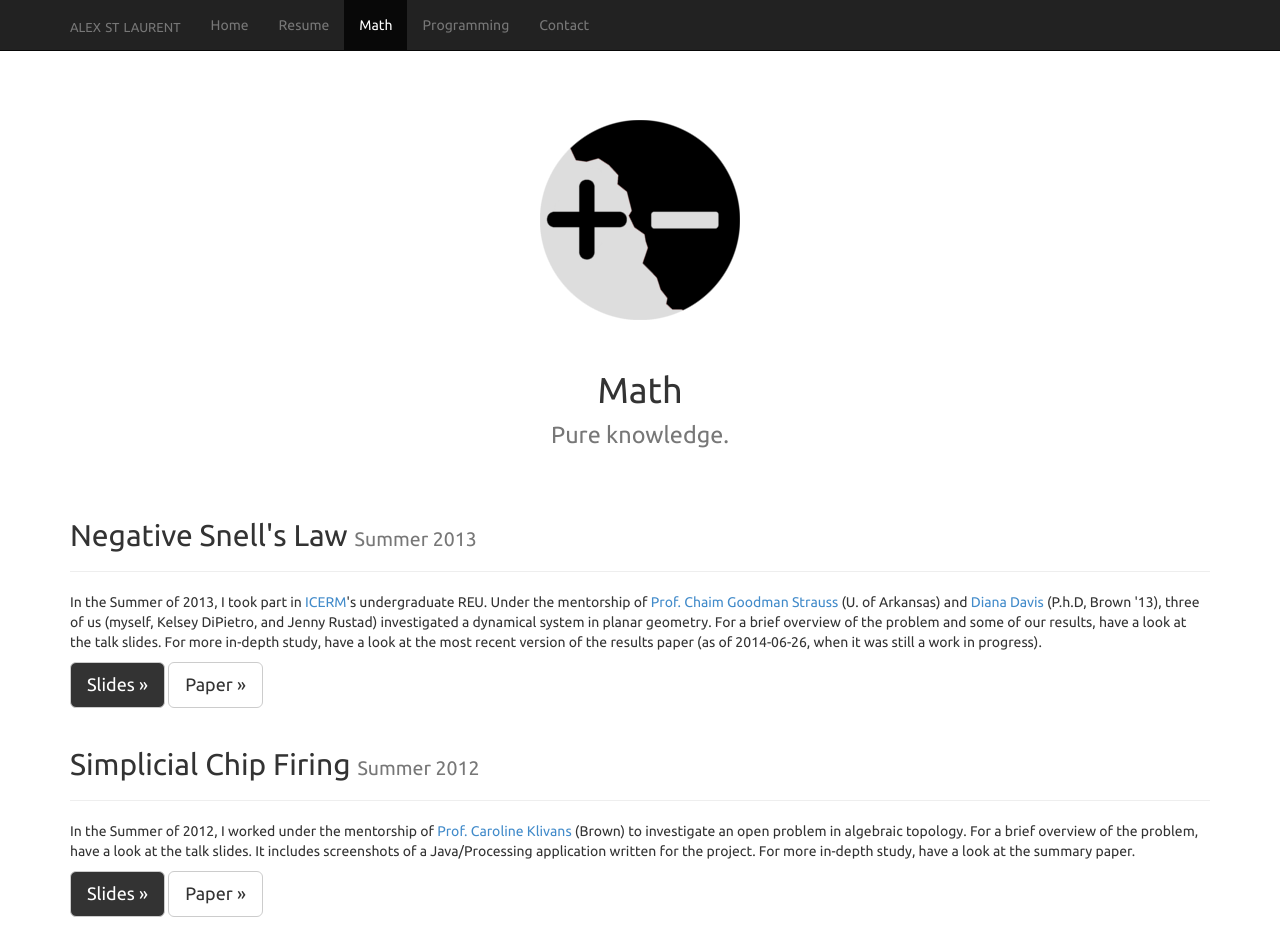
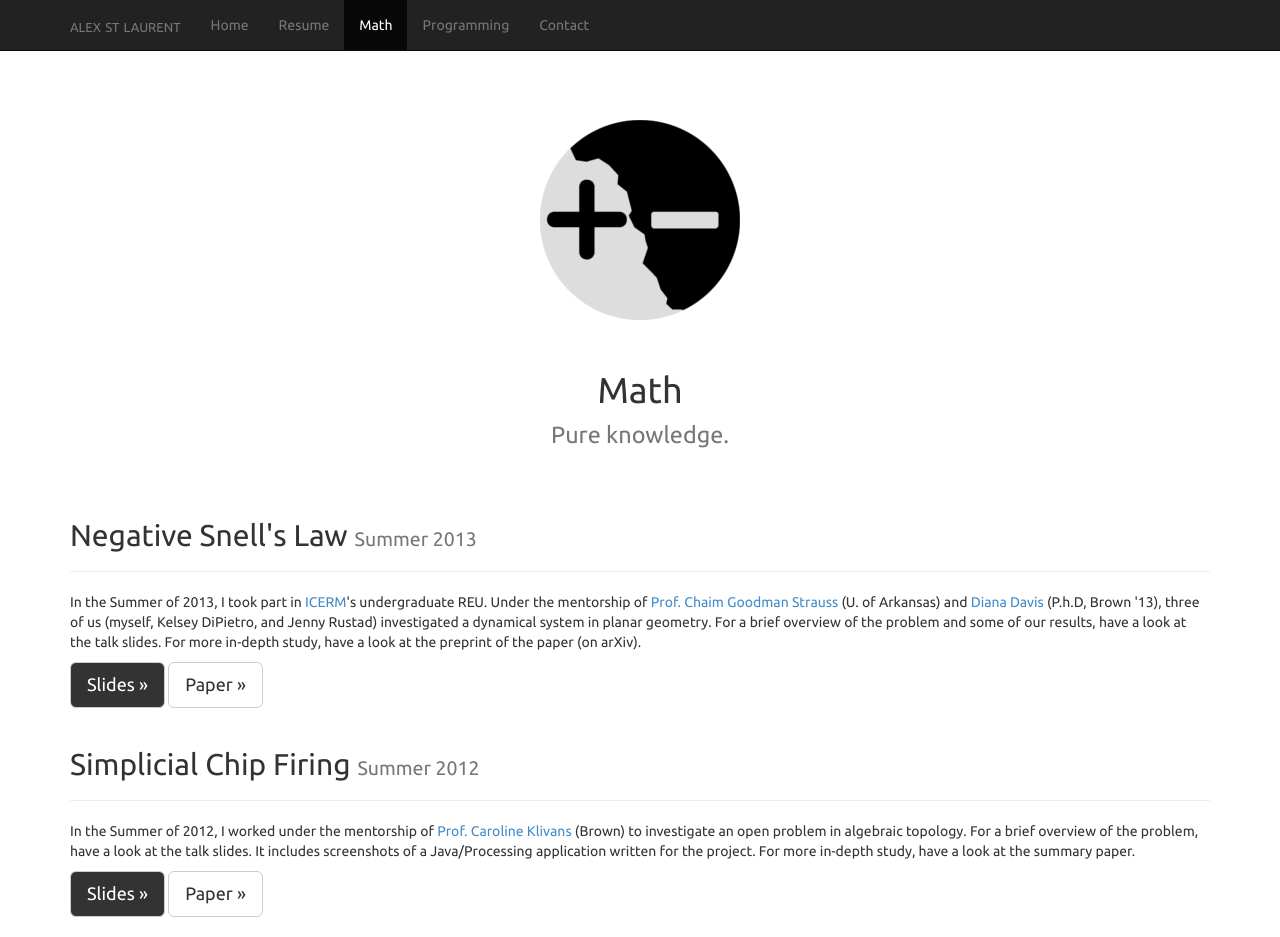
Before and after one commit to awstlaur/website, a Jekyll site: the page built from math/index.html, in a window 1280 px wide and 937 px high. Built offline with Jekyll 4.4.1, drawn with Linux system fonts in a browser that asks for light colours; nearby versions of some CDN libraries; Markdown is read by kramdown in place of the engine named in the settings.

Commit message:
added arxiv link

```diff
--- a/math/index.html
+++ b/math/index.html
@@ -18,10 +18,10 @@
     <h2>Negative Snell's Law <small>Summer 2013</small></h2>
   </div>
   <p>
-  In the Summer of 2013, I took part in <a href="http://icerm.brown.edu">ICERM</a>'s undergraduate REU. Under the mentorship of <a href="http://comp.uark.edu/~strauss/">Prof. Chaim Goodman Strauss</a> (U. of Arkansas) and <a href="http://www.math.northwestern.edu/~diana/">Diana Davis</a> (P.h.D, Brown '13), three of us (myself, Kelsey DiPietro, and Jenny Rustad) investigated a dynamical system in planar geometry. For a brief overview of the problem and some of our results, have a look at the talk slides. For more in-depth study, have a look at the most recent version of the results paper (as of 2014-06-26, when it was still a work in progress).
+  In the Summer of 2013, I took part in <a href="http://icerm.brown.edu">ICERM</a>'s undergraduate REU. Under the mentorship of <a href="http://comp.uark.edu/~strauss/">Prof. Chaim Goodman Strauss</a> (U. of Arkansas) and <a href="http://www.math.northwestern.edu/~diana/">Diana Davis</a> (P.h.D, Brown '13), three of us (myself, Kelsey DiPietro, and Jenny Rustad) investigated a dynamical system in planar geometry. For a brief overview of the problem and some of our results, have a look at the talk slides. For more in-depth study, have a look at the preprint of the paper (on arXiv).
   </p>
   <a class="btn btn-lg btn-inverse" href="{{ site.baseurl }}/docs/negsnel_talk.pdf" role="button">Slides »</a>
-  <a class="btn btn-lg btn-default" href="{{ site.baseurl }}/docs/negsnel.pdf" role="button">Paper »</a>
+  <a class="btn btn-lg btn-default" href="http://arxiv.org/abs/1502.02053" role="button">Paper »</a>
 
   <div class="page-header">
     <h2>Simplicial Chip Firing <small>Summer 2012</small></h2>
```
Also changed, not shown: 1 other file.
